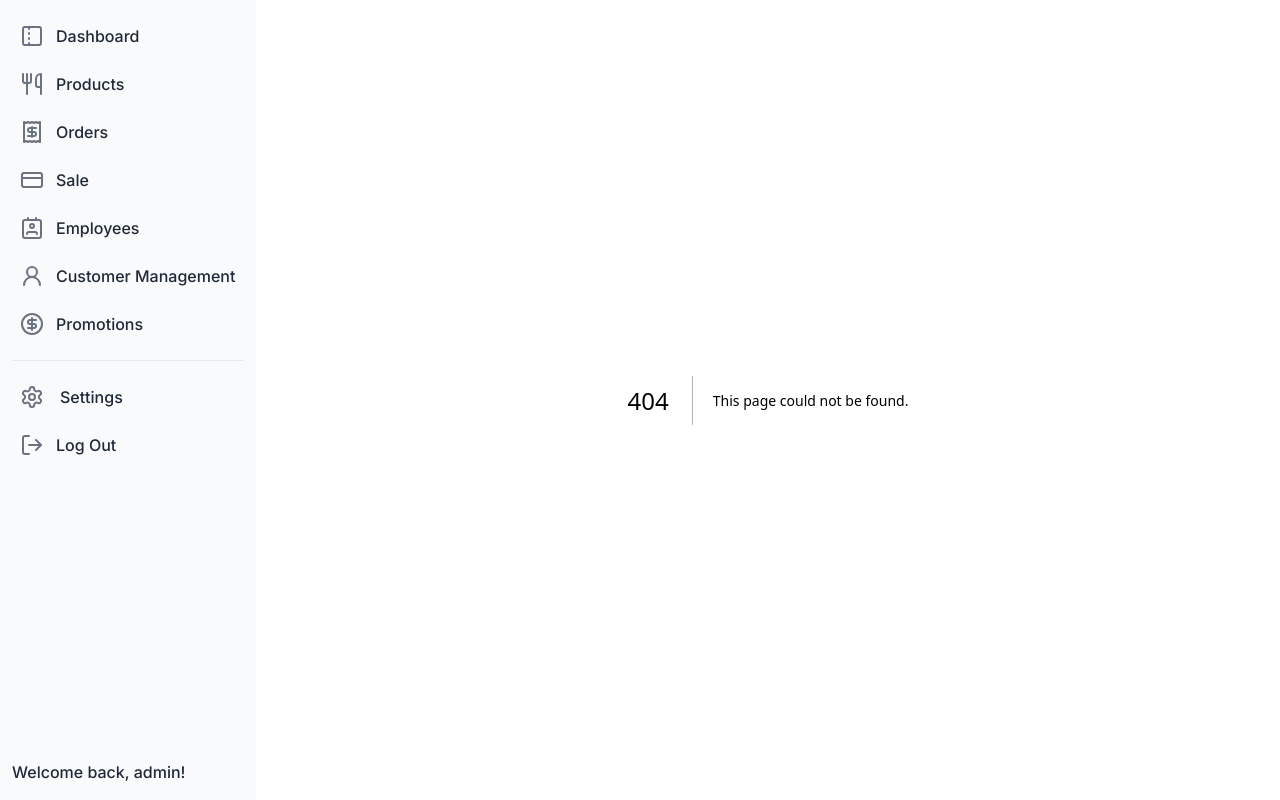
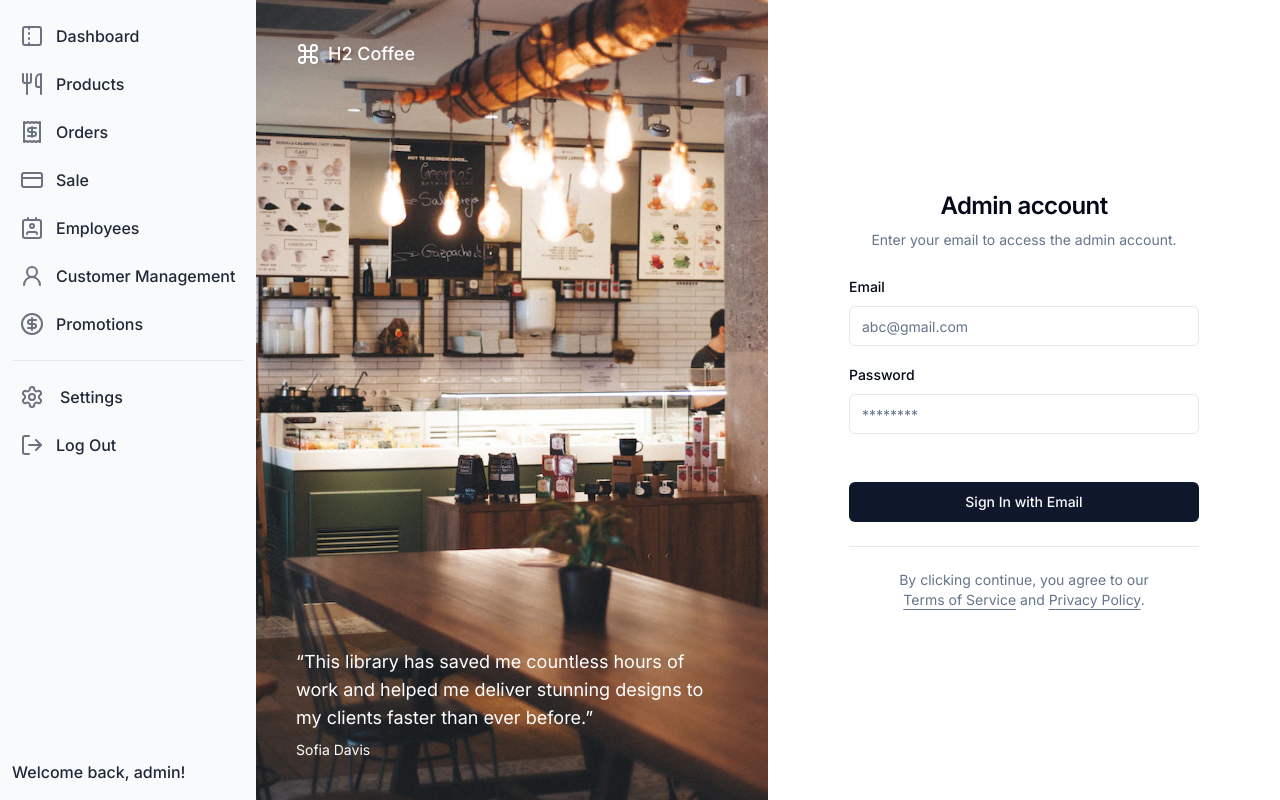
Before and after one commit to pqhung3007/h2-coffee-frontend, a Next.js app: page /login in a window 1280 px wide. Before the commit this address had no page. Built offline with nearby package versions, Linux system fonts and the light colour scheme.

Commit message:
style: create login screen UI

```diff
--- /dev/null
+++ b/app/login/page.tsx
@@ -0,0 +1,77 @@
+import AuthForm from "@/components/auth-form";
+import Image from "next/image";
+import Link from "next/link";
+
+export default function LoginPage() {
+  return (
+    <>
+      <div className="container relative hidden h-screen flex-col items-center justify-center md:grid lg:max-w-none lg:grid-cols-2 lg:px-0">
+        <div className="relative hidden h-full flex-col bg-muted p-10 text-white dark:border-r lg:flex">
+          <div className="absolute inset-0">
+            <Image
+              src="/login-image.webp"
+              alt=""
+              fill
+              style={{ objectFit: "cover" }}
+            />
+          </div>
+          <div className="relative z-20 flex items-center text-lg font-medium">
+            <svg
+              xmlns="http://www.w3.org/2000/svg"
+              viewBox="0 0 24 24"
+              fill="none"
+              stroke="currentColor"
+              strokeWidth="2"
+              strokeLinecap="round"
+              strokeLinejoin="round"
+              className="mr-2 h-6 w-6"
+            >
+              <path d="M15 6v12a3 3 0 1 0 3-3H6a3 3 0 1 0 3 3V6a3 3 0 1 0-3 3h12a3 3 0 1 0-3-3" />
+            </svg>
+            H2 Coffee
+          </div>
+          <div className="relative z-20 mt-auto">
+            <blockquote className="space-y-2">
+              <p className="text-lg">
+                &ldquo;This library has saved me countless hours of work and
+                helped me deliver stunning designs to my clients faster than
+                ever before.&rdquo;
+              </p>
+              <footer className="text-sm">Sofia Davis</footer>
+            </blockquote>
+          </div>
+        </div>
+        <div className="lg:p-8">
+          <div className="mx-auto flex w-full flex-col justify-center space-y-6 sm:w-[350px]">
+            <div className="flex flex-col space-y-2 text-center">
+              <h1 className="text-2xl font-semibold tracking-tight">
+                Admin account
+              </h1>
+              <p className="text-sm text-muted-foreground">
+                Enter your email to access the admin account.
+              </p>
+            </div>
+            <AuthForm />
+            <p className="px-8 text-center text-sm text-muted-foreground">
+              By clicking continue, you agree to our{" "}
+              <Link
+                href="/terms"
+                className="underline underline-offset-4 hover:text-primary"
+              >
+                Terms of Service
+              </Link>{" "}
+              and{" "}
+              <Link
+                href="/privacy"
+                className="underline underline-offset-4 hover:text-primary"
+              >
+                Privacy Policy
+              </Link>
+              .
+            </p>
+          </div>
+        </div>
+      </div>
+    </>
+  );
+}
--- /dev/null
+++ b/components/auth-form.tsx
@@ -0,0 +1,114 @@
+"use client";
+
+import { useState } from "react";
+import * as z from "zod";
+
+import { cn } from "@/lib/utils";
+import { zodResolver } from "@hookform/resolvers/zod";
+import { useForm } from "react-hook-form";
+import { Button } from "./ui/button";
+import {
+  Form,
+  FormControl,
+  FormField,
+  FormItem,
+  FormLabel,
+  FormMessage,
+} from "./ui/form";
+import { Input } from "./ui/input";
+
+interface UserAuthFormProps extends React.HTMLAttributes<HTMLDivElement> {}
+interface IconProps extends React.SVGAttributes<SVGElement> {}
+
+const formSchema = z.object({
+  email: z.string().email(),
+  password: z.string().min(6),
+});
+
+export default function AuthForm({ className, ...props }: UserAuthFormProps) {
+  const [isLoading, setIsLoading] = useState<boolean>(false);
+
+  const form = useForm<z.infer<typeof formSchema>>({
+    resolver: zodResolver(formSchema),
+    defaultValues: {
+      email: "",
+      password: "",
+    },
+  });
+
+  async function onSubmit(event: React.SyntheticEvent) {
+    event.preventDefault();
+    setIsLoading(true);
+
+    setTimeout(() => {
+      setIsLoading(false);
+    }, 3000);
+  }
+
+  return (
+    <div className={cn("grid gap-6", className)} {...props}>
+      <Form {...form}>
+        <form onSubmit={onSubmit}>
+          <div className="grid gap-4">
+            <FormField
+              control={form.control}
+              name="email"
+              render={({ field }) => (
+                <FormItem>
+                  <FormLabel>Email</FormLabel>
+                  <FormControl>
+                    <Input placeholder="abc@gmail.com" {...field} />
+                  </FormControl>
+                  <FormMessage />
+                </FormItem>
+              )}
+            />
+            <FormField
+              control={form.control}
+              name="password"
+              render={({ field }) => (
+                <FormItem>
+                  <FormLabel>Password</FormLabel>
+                  <FormControl>
+                    <Input placeholder="********" type="password" {...field} />
+                  </FormControl>
+                  <FormMessage />
+                </FormItem>
+              )}
+            />
+            <Button disabled={isLoading} className="mt-8">
+              {isLoading && (
+                <Icons.spinner className="mr-2 h-4 w-4 animate-spin" />
+              )}
+              Sign In with Email
+            </Button>
+          </div>
+        </form>
+      </Form>
+      <div className="relative">
+        <div className="absolute inset-0 flex items-center">
+          <span className="w-full border-t" />
+        </div>
+      </div>
+    </div>
+  );
+}
+
+const Icons = {
+  spinner: (props: IconProps) => (
+    <svg
+      xmlns="http://www.w3.org/2000/svg"
+      width="24"
+      height="24"
+      viewBox="0 0 24 24"
+      fill="none"
+      stroke="currentColor"
+      strokeWidth="2"
+      strokeLinecap="round"
+      strokeLinejoin="round"
+      {...props}
+    >
+      <path d="M21 12a9 9 0 1 1-6.219-8.56" />
+    </svg>
+  ),
+};
```
Also changed, not shown: public/login-image.webp (added).
